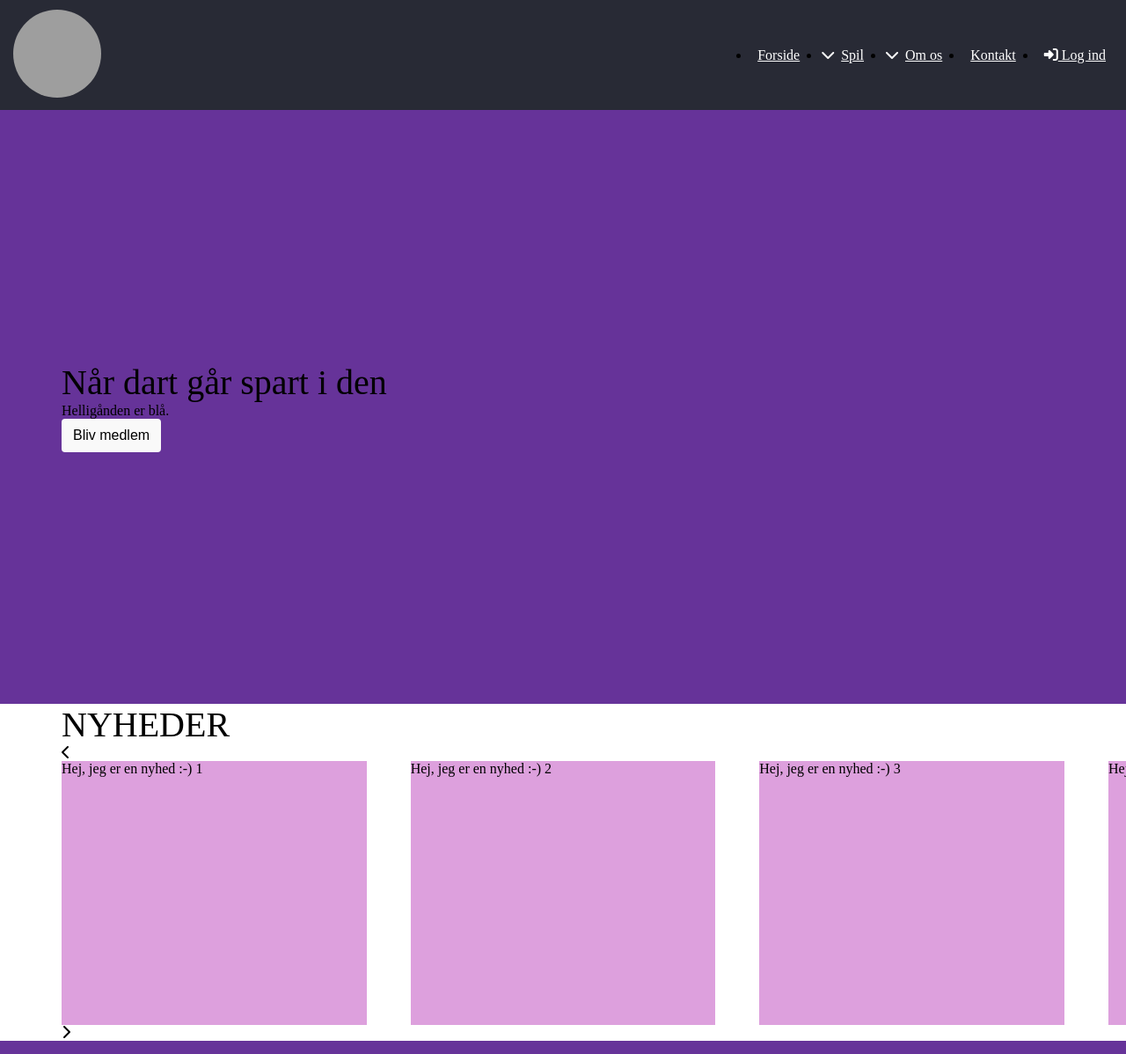
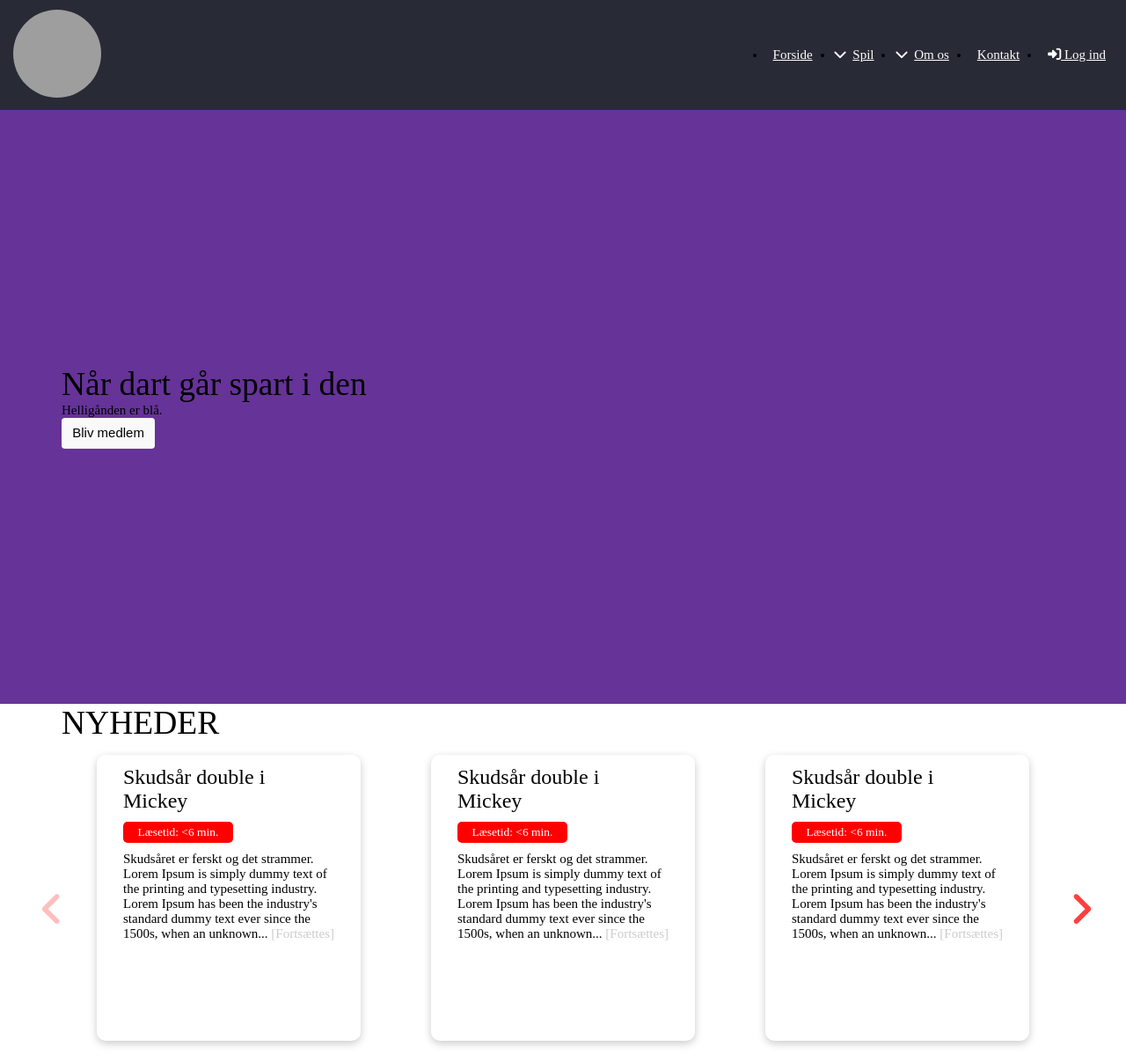
Before and after one commit to mito121/dart-odense, a PHP site: page / in a window 1280 px wide. Shown: the whole page at 88% size. Run offline with PHP 8.4, Linux system fonts and the light colour scheme; style sheets or scripts are compiled from the project's sources; some libraries are stand-ins or nearby versions; grey boxes are pictures that could not be loaded.

Commit message:
news-slider updated
using SlickJS instead of SwiperJS

```diff
--- a/assets/css/style.css
+++ b/assets/css/style.css
@@ -1,3 +1,4 @@
+@charset "UTF-8";
 /*
 *** Variables
  */
@@ -13,8 +14,10 @@
   outline: none !important;
 }
 
-html, body {
+html,
+body {
   overflow-x: hidden;
+  font-size: 15px;
 }
 
 .wrapper {
@@ -135,20 +138,57 @@ header nav ul li a {
   background-color: #f9f9f9;
 }
 
-/* Swiper */
-.swiper-container {
+/* slick */
+.slick-container {
   width: 100%;
-  overflow: visible;
 }
 
-.swiper-slide .news-slide {
-  background-color: plum;
-  margin: 0 auto;
-  height: 300px;
+.slick-slide .news-slide {
+  margin: 15px auto;
+  height: 325px;
+  width: 300px;
+  cursor: grab;
+  box-shadow: 0px 3px 10px #00000035;
+  border-radius: 10px;
+  padding: 12px 30px;
+  /* Slide header */
+}
+.slick-slide .news-slide:active {
+  cursor: grabbing;
+}
+.slick-slide .news-slide .slide-header {
+  margin-bottom: 10px;
+}
+.slick-slide .news-slide .slide-header h1 {
+  font-size: 1.6rem;
+}
+.slick-slide .news-slide .read-time {
+  background-color: red;
+  color: white;
+  padding: 4px 6px;
+  width: 125px;
+  font-size: 0.9em;
+  text-align: center;
+  border-radius: 5px;
+  margin-bottom: 10px;
 }
 
-#swiper-prev, #swiper-next {
-  z-index: 999;
+.tbc {
+  color: #ccc;
+}
+
+.slick-prev:before {
+  content: "";
+  color: red;
+  font-size: 45px;
+  font-family: "FontAwesome";
+}
+
+.slick-next:before {
+  content: "";
+  color: red;
+  font-size: 45px;
+  font-family: "FontAwesome";
 }
 
 /*# sourceMappingURL=style.css.map */
--- a/assets/js/script.js
+++ b/assets/js/script.js
@@ -1,24 +1,12 @@
-/* News swiper */
+/* News slider */
 /*
- *** Swiperjs
+ *** Slickjs
  */
-const slides = $('.swiper-slide')
-
-const swiper = new Swiper('#news-swiper', {
-  direction: 'horizontal',
-  slidesPerView: 3,
-  slidesPerGroup: 4,
-  spaceBetween: 50,
-  centeredSlides: true,
-  centeredSlidesBounds: true,
-  speed: 1200,
-
-  mousewheel: true,
-
-  grabCursor: true,
-
-  navigation: {
-    nextEl: '#swiper-next',
-    prevEl: '#swiper-prev'
-  }
+$(document).ready(function () {
+  $('.slick-slider').slick({
+    slidesToShow: 3,
+    swipeToSlide: true,
+    infinite: false,
+    arrows: true
+  })
 })
--- a/assets/scss/style.scss
+++ b/assets/scss/style.scss
@@ -18,8 +18,10 @@ $max-w: '1140px';
   outline: none !important;
 }
 
-html, body{
+html,
+body {
   overflow-x: hidden;
+  font-size: 15px;
 }
 
 .wrapper {
@@ -149,21 +151,60 @@ header {
   background-color: $primary;
 }
 
-/* Swiper */
-.swiper-container {
+/* slick */
+.slick-container {
   width: 100%;
-  overflow: visible;
 }
 
-.swiper-slide {
+.slick-slide {
   .news-slide {
-    background-color: plum;
-    margin: 0 auto;
+    margin: 15px auto;
+    height: 325px;
+    width: 300px;
+    cursor: grab;
+    box-shadow: 0px 3px 10px #00000035;
+    border-radius: 10px;
+    padding: 12px 30px;
 
-    height:300px;
+    &:active {
+      cursor: grabbing;
+    }
+
+    /* Slide header */
+    .slide-header {
+      margin-bottom: 10px;
+      h1 {
+        font-size: 1.6rem;
+      }
+    }
+
+    .read-time {
+      background-color: red;
+      color: white;
+      padding: 4px 6px;
+      width: 125px;
+      font-size: 0.9em;
+      text-align: center;
+      border-radius: 5px;
+      margin-bottom: 10px;
+    }
   }
 }
 
-#swiper-prev, #swiper-next{
-  z-index: 999;
+.tbc {
+  color: #ccc;
 }
+
+.slick-prev:before {
+  content: '\f104';
+  color: red;
+  font-size: 45px;
+  font-family: 'FontAwesome';
+}
+
+.slick-next:before {
+  content: '\f105';
+  color: red;
+  font-size: 45px;
+  font-family: 'FontAwesome';
+}
--- a/includes/footer.php
+++ b/includes/footer.php
@@ -1,6 +1,12 @@
         </main>
+        <!-- ** JS ** -->
         <!-- fontawesome -->
         <script src="assets/js/fontawesome/fontawesome.js"></script>
+        <!-- jQuery -->
+        <script src="https://code.jquery.com/jquery-3.6.0.slim.min.js" integrity="sha256-u7e5khyithlIdTpu22PHhENmPcRdFiHRjhAuHcs05RI=" crossorigin="anonymous"></script>
+        <!-- Swiper -->
+        <!-- <script src="assets/js/swiper/swiper.js"></script> -->
+        <script type="text/javascript" src="//cdn.jsdelivr.net/npm/slick-carousel@1.8.1/slick/slick.min.js"></script>
         <script src="assets/js/script.js"></script>
     </body>
 </html>
--- a/includes/header.php
+++ b/includes/header.php
@@ -11,16 +11,12 @@
   <!-- ** CSS ** -->
   <!-- Tailwind -->
   <link href="assets/css/tailwind/style.css" rel="stylesheet" type="text/css" />
-  <!-- Swiper -->
-  <link rel="stylesheet" href="assets/css/swiper/swiper.css" />
+  <!-- Slick -->
+  <!-- <link rel="stylesheet" href="assets/css/swiper/swiper.css" /> -->
+  <link rel="stylesheet" type="text/css" href="//cdn.jsdelivr.net/npm/slick-carousel@1.8.1/slick/slick.css" />
+  <link href="https://cdnjs.cloudflare.com/ajax/libs/slick-carousel/1.5.9/slick-theme.min.css" rel="stylesheet" />
   <!-- Custom -->
   <link href="assets/css/style.css" rel="stylesheet" type="text/css" />
-
-  <!-- ** JS ** -->
-  <!-- jQuery -->
-  <script src="https://code.jquery.com/jquery-3.6.0.slim.min.js" integrity="sha256-u7e5khyithlIdTpu22PHhENmPcRdFiHRjhAuHcs05RI=" crossorigin="anonymous"></script>
-  <!-- Swiper -->
-  <script src="assets/js/swiper/swiper.js"></script>
 </head>
 
 <body>
--- a/pages/forside.php
+++ b/pages/forside.php
@@ -14,72 +14,96 @@
 <!-- News -->
 <section>
     <div class="wrapper">
-        <h1>NYHEDER</h1>
-        <div class="flex w-full items-center">
-            <!-- Previous slide -->
-            <div id="swiper-prev"><i class="fas fa-chevron-left"></i></div>
-            <!-- Swiper -->
-            <div class="swiper-container" id="news-swiper">
-                <div class="swiper-wrapper">
+        <h1 class="ml-11 mt-6 mb-4">NYHEDER</h1>
 
-                    <div class="swiper-slide" data-title="Arne" data-sub="Frisk fisk hver søndag." data-n="1">
+        <div class="slick-slider">
+            <div class="slick-slide">
                 <div class="news-slide">
-                            Hej, jeg er en nyhed :-) 1
+                    <div class="slide-header">
+                        <h1>Skudsår double i Mickey</h1>
+                    </div>
+                    <div class="read-time">
+                        Læsetid: &#60;6 min.
+                    </div>
+                    <div class="slide-body">
+                        <p>
+                            Skudsåret er ferskt og det strammer.
+                            Lorem Ipsum is simply dummy text of the printing and typesetting industry. Lorem Ipsum has been the industry's standard dummy text ever since the 1500s, when an unknown... <span class="tbc">[Fortsættes]</span>
+                        </p>
+                    </div>
                 </div>
             </div>
 
-                    <div class="swiper-slide" data-title="Arne" data-sub="Frisk fisk hver søndag." data-n="1">
+            <div class="slick-slide">
                 <div class="news-slide">
-                            Hej, jeg er en nyhed :-) 2
+                    <div class="slide-header">
+                        <h1>Skudsår double i Mickey</h1>
+                    </div>
+                    <div class="read-time">
+                        Læsetid: &#60;6 min.
+                    </div>
+                    <div class="slide-body">
+                        <p>
+                            Skudsåret er ferskt og det strammer.
+                            Lorem Ipsum is simply dummy text of the printing and typesetting industry. Lorem Ipsum has been the industry's standard dummy text ever since the 1500s, when an unknown... <span class="tbc">[Fortsættes]</span>
+                        </p>
+                    </div>
                 </div>
             </div>
 
-                    <div class="swiper-slide" data-title="Arne" data-sub="Frisk fisk hver søndag." data-n="1">
+            <div class="slick-slide">
                 <div class="news-slide">
-                            Hej, jeg er en nyhed :-) 3
+                    <div class="slide-header">
+                        <h1>Skudsår double i Mickey</h1>
+                    </div>
+                    <div class="read-time">
+                        Læsetid: &#60;6 min.
+                    </div>
+                    <div class="slide-body">
+                        <p>
+                            Skudsåret er ferskt og det strammer.
+                            Lorem Ipsum is simply dummy text of the printing and typesetting industry. Lorem Ipsum has been the industry's standard dummy text ever since the 1500s, when an unknown... <span class="tbc">[Fortsættes]</span>
+                        </p>
+                    </div>
                 </div>
             </div>
 
-                    <div class="swiper-slide" data-title="Arne" data-sub="Frisk fisk hver søndag." data-n="1">
+            <div class="slick-slide">
                 <div class="news-slide">
-                            Hej, jeg er en nyhed :-) 4
+                    <div class="slide-header">
+                        <h1>Skudsår double i Mickey</h1>
+                    </div>
+                    <div class="read-time">
+                        Læsetid: &#60;6 min.
+                    </div>
+                    <div class="slide-body">
+                        <p>
+                            Skudsåret er ferskt og det strammer.
+                            Lorem Ipsum is simply dummy text of the printing and typesetting industry. Lorem Ipsum has been the industry's standard dummy text ever since the 1500s, when an unknown... <span class="tbc">[Fortsættes]</span>
+                        </p>
+                    </div>
                 </div>
             </div>
 
-                    <div class="swiper-slide" data-title="Arne" data-sub="Frisk fisk hver søndag." data-n="1">
+            <div class="slick-slide">
                 <div class="news-slide">
-                            Hej, jeg er en nyhed :-) 5
+                    <div class="slide-header">
+                        <h1>Skudsår double i Mickey</h1>
+                    </div>
+                    <div class="read-time">
+                        Læsetid: &#60;6 min.
+                    </div>
+                    <div class="slide-body">
+                        <p>
+                            Skudsåret er ferskt og det strammer.
+                            Lorem Ipsum is simply dummy text of the printing and typesetting industry. Lorem Ipsum has been the industry's standard dummy text ever since the 1500s, when an unknown... <span class="tbc">[Fortsættes]</span>
+                        </p>
+                    </div>
                 </div>
             </div>
 
-                    <div class="swiper-slide" data-title="Arne" data-sub="Frisk fisk hver søndag." data-n="1">
-                        <div class="news-slide">
-                            Hej, jeg er en nyhed :-) 6
+
         </div>
     </div>
 
-                    <div class="swiper-slide" data-title="Arne" data-sub="Frisk fisk hver søndag." data-n="1">
-                        <div class="news-slide">
-                            Hej, jeg er en nyhed :-) 7
-                        </div>
-                    </div>
-
-                    <div class="swiper-slide" data-title="Arne" data-sub="Frisk fisk hver søndag." data-n="1">
-                        <div class="news-slide">
-                            Hej, jeg er en nyhed :-) 8
-                        </div>
-                    </div>
-
-                    <div class="swiper-slide" data-title="Arne" data-sub="Frisk fisk hver søndag." data-n="1">
-                        <div class="news-slide">
-                            Hej, jeg er en nyhed :-) 9
-                        </div>
-                    </div>
-
-                </div>
-            </div>
-            <!-- Next slide -->
-            <div id="swiper-next"><i class="fas fa-chevron-right"></i></div>
-        </div>
-    </div>
 </section>
```
Also changed, not shown: 1 other file. Lines whose indentation alone changed are shown as unchanged.
